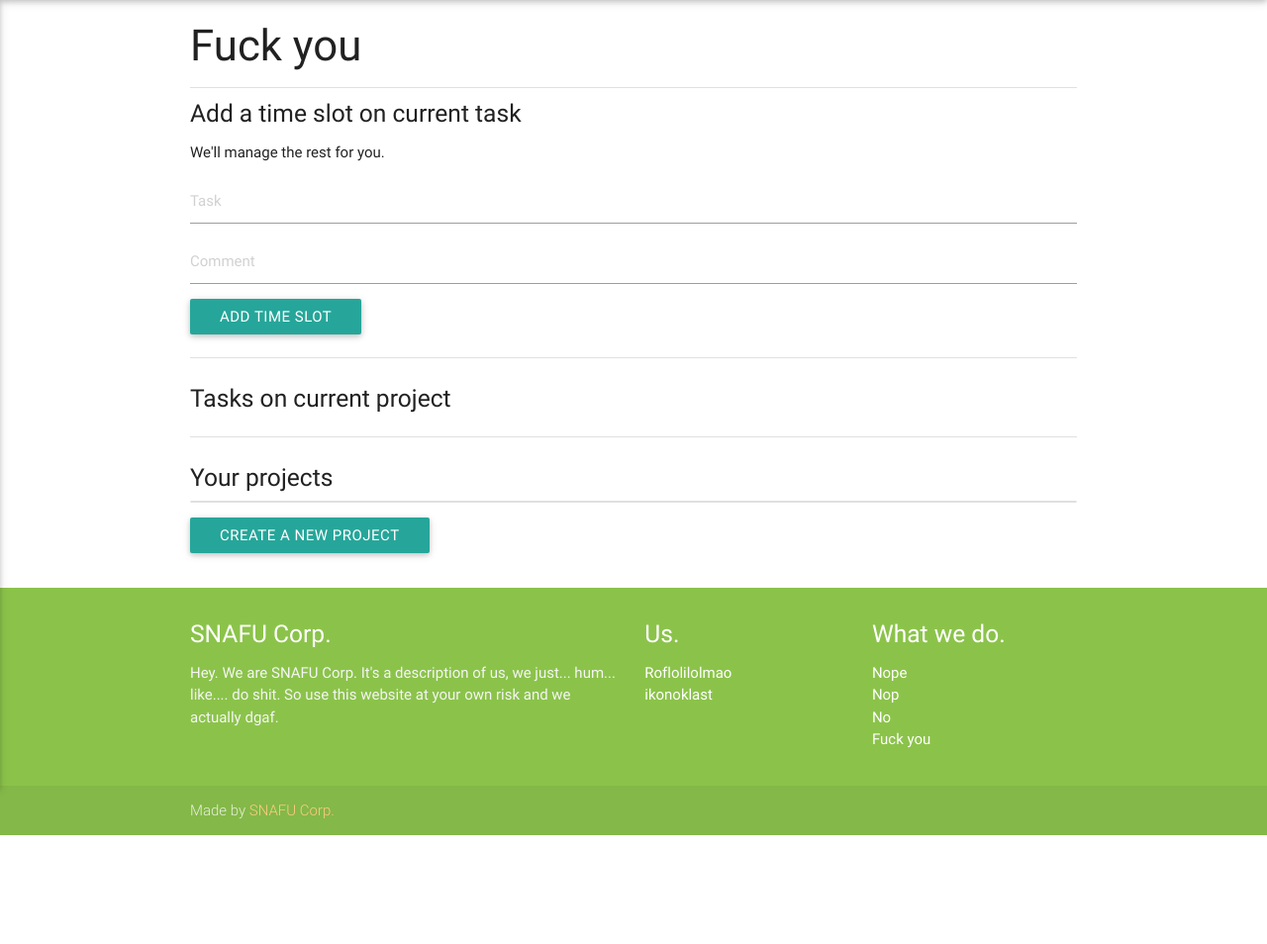
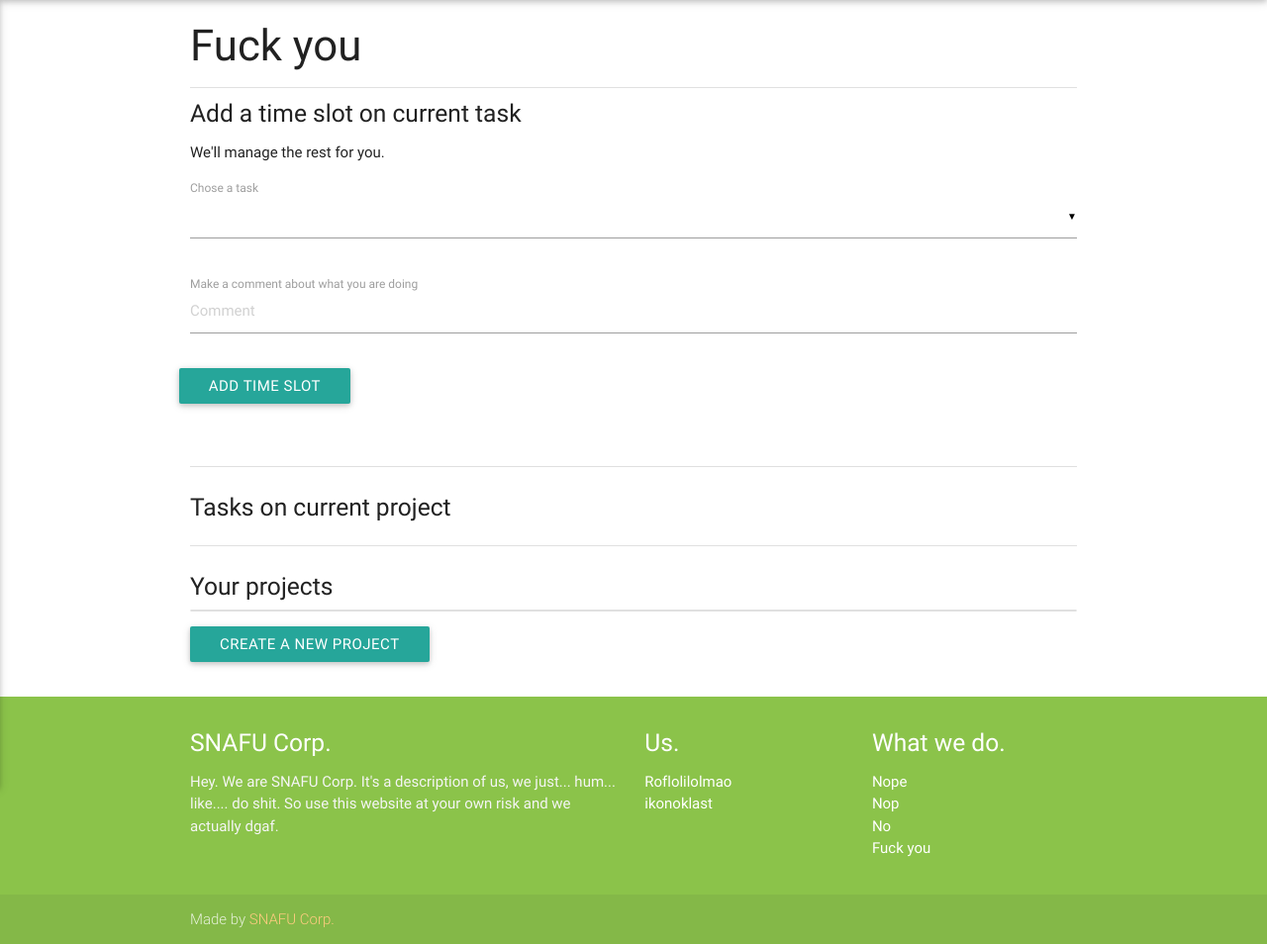
Before and after one commit to megaturbo/timbreuse, a Flask app: template templates/home.html in a window 1280 px wide. Shown: the part 64-1018 px from the top of the page at 99% size. Before the commit the page ends 908 px from the top, so only its background shows below. Run offline with Flask 2, Linux system fonts and the light colour scheme; the template is opened without the code that fills it, so the values that code supplies are empty; some libraries are stand-ins or nearby versions.

Commit message:
Hyperselect

```diff
--- a/templates/home.html
+++ b/templates/home.html
@@ -26,27 +26,30 @@
         <p>Task is {{ current_task }}.</p>
     {% endif %}
     <p>We'll manage the rest for you.</p>
-    <form action="{{ url_for('new_shit') }}" method=post class="form-horizontal">
-        <div class="control-group">
-            <div class="controls">
-              <input type="text" id="newshit" name="newshit" class="input-xlarge"
-                placeholder="Task" value="{{ request.form.task }}"
-                required>
+
+    <div class="row">
+        <form action="{{ url_for('new_shit') }}" method=post class="col s12">
+            <div class="row">
+                <div class="input-field col s12">
+                    <select name="select_task">
+                        {% for task in tasks %}
+                        <option value="{{task.id}}">{{task.name}}</option>
+                        {% endfor %}
+                    </select>
+                    <label>Chose a task</label>
+                </div>
             </div>
-        </div>
-        <div class="control-group">
-            <div class="controls">
-              <input type="text" id="comment" name="comment" class="input-xlarge"
-                placeholder="Comment" value="{{ request.form.comment }}">
+            <div class="row">
+                <div class="input-field col s12">
+                    <input type="text" id="comment" name="comment" class="input-xlarge" placeholder="Comment" value="{{ request.form.comment }}">
+                    <label for="comment">Make a comment about what you are doing</label>
+                </div>
             </div>
-        </div>
-
-        <div class="control-group">
-            <div class="controls">
-              <button type="submit" class="btn btn-success">Add time slot</button>
+            <div class="row">
+                  <button type="submit" class="btn btn-success">Add time slot</button>
             </div>
-        </div>
-    </form>
+        </form>
+    </div>
 
     <br>
     <div class="divider"></div>
--- a/templates/layout.html
+++ b/templates/layout.html
@@ -139,6 +139,10 @@
 
 <script type="text/javascript">
     $(".button-collapse").sideNav();
+
+    $(document).ready(function() {
+        $('select').material_select();
+    });
 </script
 
 <div class="hiddendiv common"></div><div class="drag-target" style="left: 0px; touch-action: pan-y; -webkit-user-drag: none; -webkit-tap-highlight-color: rgba(0, 0, 0, 0);"></div></body>
--- a/timbreuse.py
+++ b/timbreuse.py
@@ -131,9 +131,8 @@ def new_shit():
         flash('Please activate a project')
         return redirect(url_for('index'))
 
-    taskname = request.form['newshit']
-
-    task = Task.query.filter_by(project_id=int(current_user.current_project_id)).filter_by(name=taskname).first()
+    task_id = request.form['select_task']
+    task = Task.query.filter_by(project_id=int(current_user.current_project_id)).filter_by(id=task_id).first()
     if task is None:
         task = Task(taskname, '')
         project = Project.query.filter_by(id=int(current_user.current_project_id)).first()
```
